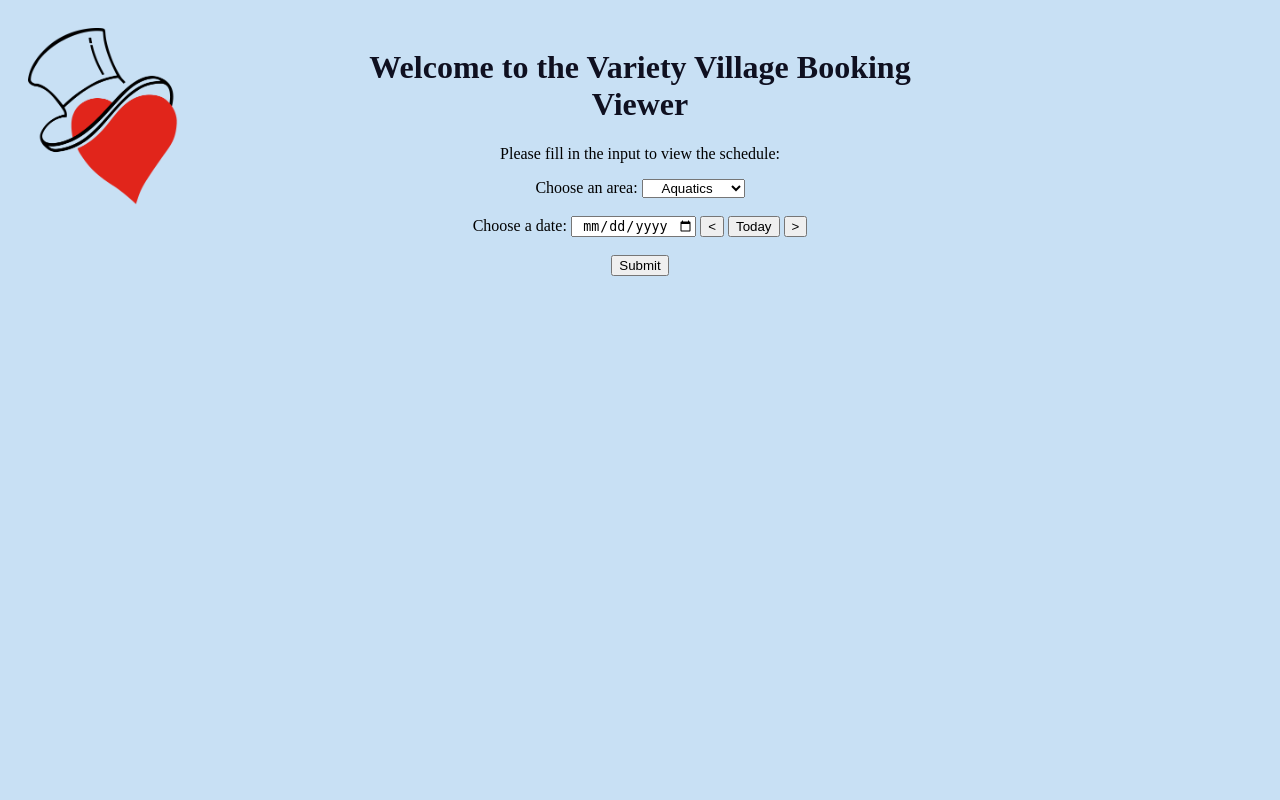
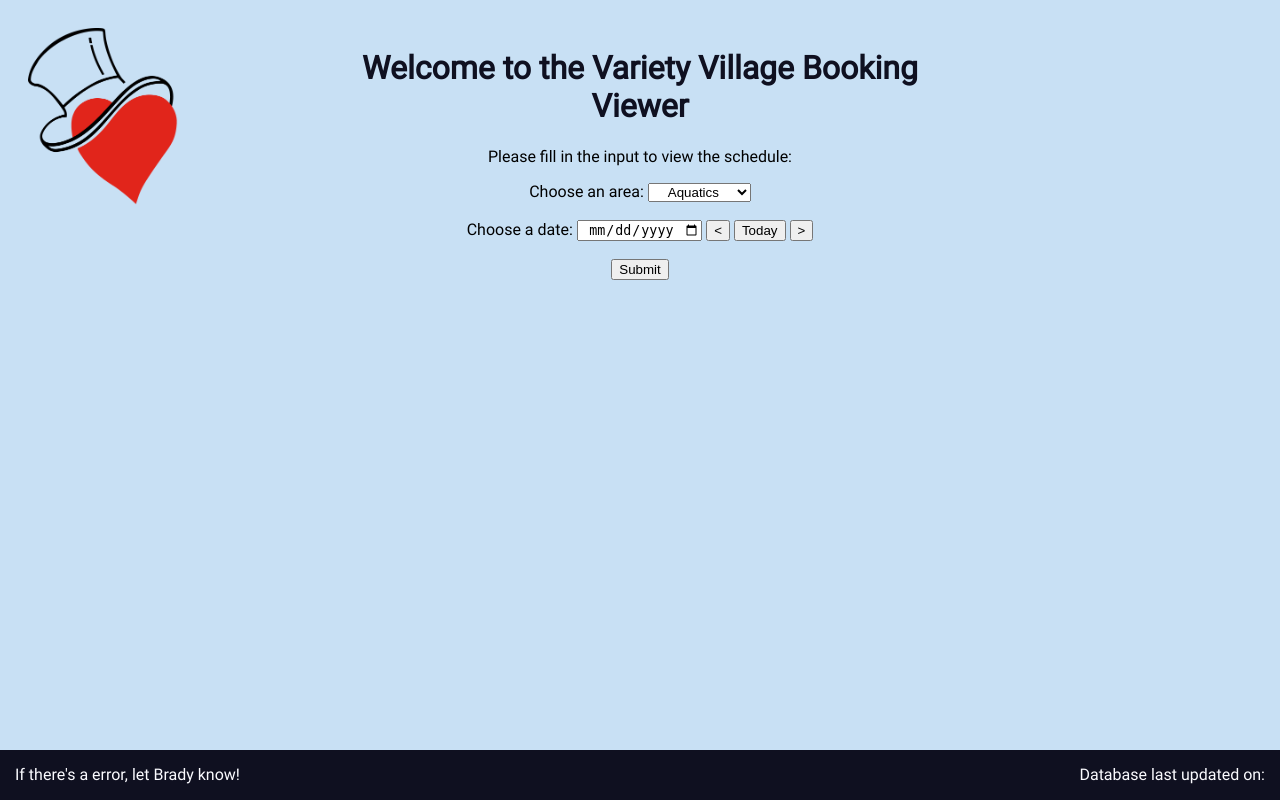
Before and after one commit to BradyRhora/VV-Booking-Viewer, a PHP site: page /VVViewer.php in a window 1280 px wide. Run offline with PHP 8.4, Linux system fonts and the light colour scheme.

Commit message:
site style update and readability update

```diff
--- a/Webpage/VVViewer.php
+++ b/Webpage/VVViewer.php
@@ -3,69 +3,11 @@
         <?php Header("Cache-Control: max-age=3000, must-revalidate"); ?>
 
         <title>VV Booking Viewer</title>
-        <link rel="stylesheet" href="style.css">
+        <link rel="stylesheet" href="style.css?v=<?php echo time(); ?>">
 
-        <style>
-            *{
-                text-align:center;
-            }
-
-            h1, h2, h3{
-                color:#0F1020
-            }
-            body{
-                background-color: #C8E0F4;
-            }
-
-            table, th,td {
-                border: 1px solid black;
-                border-collapse: collapse;
-                font-size:20px;
-                color:#FBFBFF;
-            }
-            td{
-                background-color:#587291;
-                width:120px;
-            }
-            th{
-                background-color:#0F1020;
-            }
-            td.empty{
-                background-color:#B75D69;
-            }
-
-            #menu{
-                overflow:hidden;
-                position:absolute;
-                left:50%;
-                transform: translate(-50%,0);
-                margin-top:20px;
-            }
-
-            #logo{
-                width:150px;
-                float:left;
-                overflow:hidden;
-                margin:20px;
-            }
-
-            #schedules{
-                position:absolute;
-                top:300px;
-                left:0px;
-            }
-
-            #schedules>td,#schedules>table{
-                width:100vw;
-                height:100px;
-                margin:0px;
-                text-size-adjust:175%;
-            }
-
-        </style>
     </head>
     <body>
-        <img id="logo" src="resources/logo-variety-ontario.png"></img>
+        <a href="VVViewer.php"><img id="logo" src="resources/logo-variety-ontario.png"></img></a>
         <div id="menu">
             <h1>Welcome to the Variety Village Booking Viewer</h1>
             <p>Please fill in the input to view the schedule:</p>
@@ -199,7 +141,7 @@
                     echo "<tr>";
                     for ($i = 0; $i < count($slots); $i++){
                         $time = new DateTime($slots[$i]->starttime);
-                        echo "<th>".$time->format('H:i')."</th>";
+                        echo "<th>".$time->format('g:i a')."</th>";
                     }
                     echo "<tr>";
                     for ($o = 0; $o < max(array_map(function($x) {return count($x->names);}, $slots)); $o++){
@@ -218,6 +160,18 @@
             }
             ?>
         </div>
+
+        <div id="footer">
+            <p id = "left">If there's a error, let Brady know!</p>
+
+            <p id = "right"><?php
+                $db = new MyDB();
+                $com = "SELECT VALUE FROM INFO WHERE NAME = \"LastUpdate\"";
+                $ret = $db->querySingle($com);
+
+                echo "Database last updated on: " . $ret;
+            ?></p>
+        </div>
     <?php
         function console_log($output, $with_script_tags = true) {
             $js_code = 'console.log(' . json_encode($output, JSON_HEX_TAG) . ');';
--- a/Webpage/style.css
+++ b/Webpage/style.css
@@ -0,0 +1,92 @@
+*{
+    text-align:center;
+}
+
+h1, h2, h3{
+    color:#0F1020
+}
+body{
+    background-color: #C8E0F4;
+    overflow-x:hidden;
+}
+
+table, th,td {
+    border: 1px solid black;
+    border-collapse: collapse;
+    font-size:20px;
+    color:#FBFBFF;
+}
+td{
+    background-color:#587291;
+    width:120px;
+}
+th{
+    background-color:#0F1020;
+}
+td.empty{
+    background-color:#B75D69;
+}
+
+#footer{
+    background-color:#0F1020;
+    position:fixed;
+    bottom:0px;
+    width:100%;
+    height:50px;
+    overflow: hidden;
+    left:0px;
+}
+
+#footer>p{
+    position:fixed;
+    bottom:0px;
+    color:#FBFBFF;
+}
+
+#footer>#right{
+    right:0px;
+    margin-right:15px;
+}
+
+#footer>#left{
+    left:0px;
+    margin-left:15px;
+}
+
+#menu{
+    overflow:hidden;
+    position:absolute;
+    left:50%;
+    transform: translate(-50%,0);
+    margin-top:20px;
+}
+
+#logo{
+    width:150px;
+    float:left;
+    overflow:hidden;
+    margin:20px;
+}
+
+#schedules{
+    position:absolute;
+    top:300px;
+    left:0px;
+    padding-bottom:40px;
+}
+
+#schedules>td,#schedules>table{
+    width:100vw;
+    height:200px;
+    margin:0px;
+    text-size-adjust:175%;
+}
+
+p, td, th, h1,h2,h3, label{
+    font-family:defaultFont;
+}
+
+@font-face{
+    font-family: defaultFont;
+    src:url("resources/Roboto-Regular.ttf");
+}
```
Also changed, not shown: Webpage/resources/Roboto-Regular.ttf (added).
